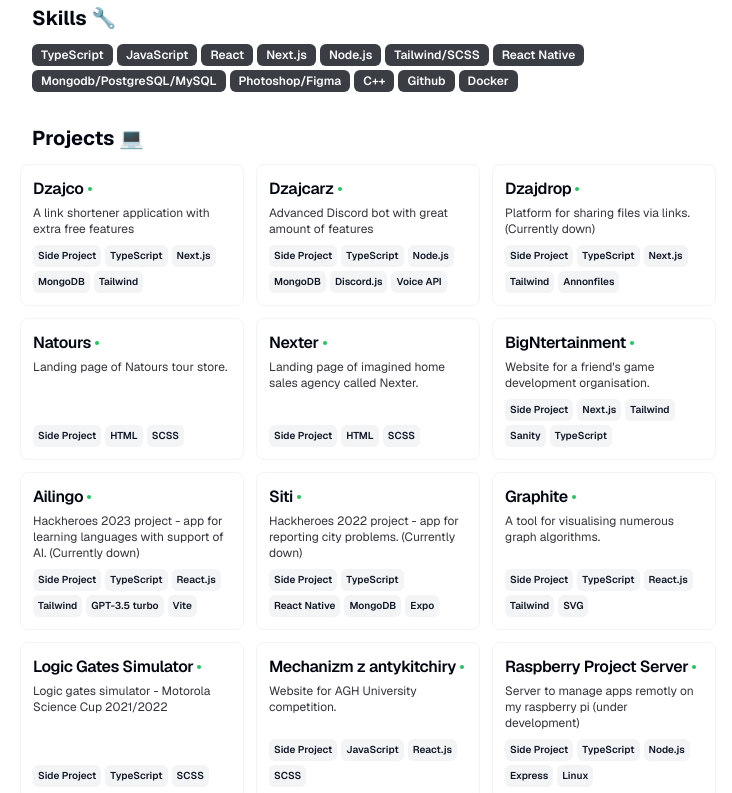
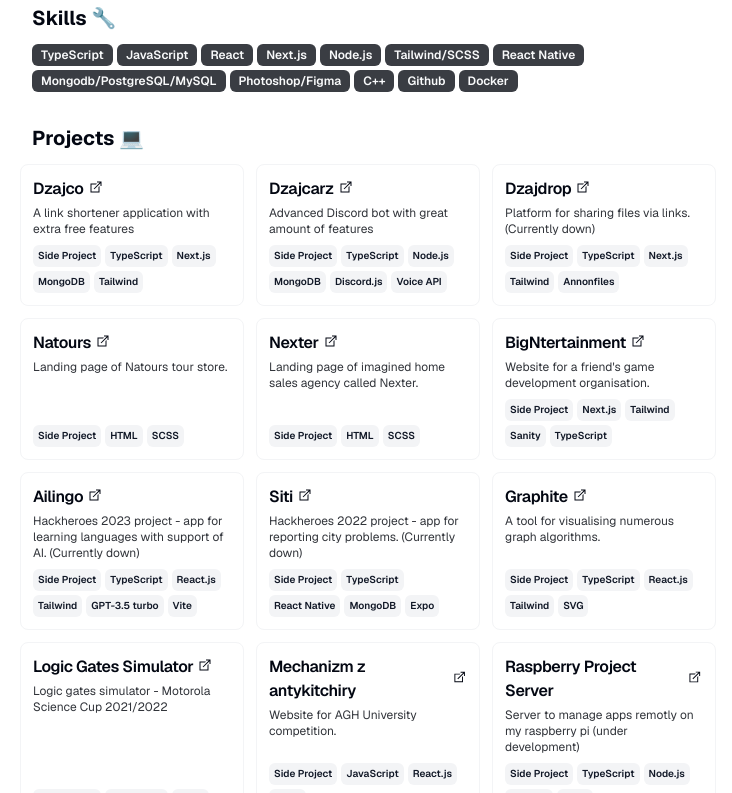
Before and after one commit to LordPrinz/cv, a Next.js app: page / in a window 1280 px wide. Shown: the part 1220-2013 px from the top of the page, without its empty margins (272-1004 px from the left). Built offline with nearby package versions, Linux system fonts and the light colour scheme.

Commit message:
Replace icons

```diff
--- a/src/app/page.tsx
+++ b/src/app/page.tsx
@@ -1,4 +1,4 @@
-import { Avatar, AvatarFallback, AvatarImage } from "@/components/ui/avatar";
+import { Avatar, AvatarFallback } from "@/components/ui/avatar";
 import { Card, CardHeader, CardContent } from "@/components/ui/card";
 import { Badge } from "@/components/ui/badge";
 import { CommandMenu } from "@/components/command-menu";
@@ -223,7 +223,7 @@ export default function Page() {
           </div>
         </Section>
 
-        <Section className="print-force-new-page scroll-mb-16">
+        <Section className="print-force-new-page relative scroll-mb-16">
           <h2 className="text-xl font-bold">Projects 💻</h2>
           <div className="-mx-3 grid grid-cols-1 gap-3 print:grid-cols-3 print:gap-2 md:grid-cols-2 lg:grid-cols-3">
             {RESUME_DATA.projects.map((project) => {
@@ -238,14 +238,14 @@ export default function Page() {
               );
             })}
           </div>
-          <p className="mt-10 hidden w-full scale-75 self-end text-xs text-muted-foreground print:block">
-            Wyrażam zgodę na przetwarzanie moich danych osobowych przez (nazwa
-            firmy) w celu prowadzenia rekrutacji na aplikowane przeze mnie
-            stanowisko.
-          </p>
         </Section>
       </section>
 
+      <p className="absolute bottom-0   hidden max-w-xs self-end text-[10px] text-muted-foreground print:block">
+        Wyrażam zgodę na przetwarzanie moich danych osobowych przez (nazwa
+        firmy) w celu prowadzenia rekrutacji na aplikowane przeze mnie
+        stanowisko.
+      </p>
       <a
         href="https://cv.dzaj.de"
         className="fixed bottom-0 right-10 hidden text-xs text-muted-foreground print:block"
--- a/src/components/project-card.tsx
+++ b/src/components/project-card.tsx
@@ -6,6 +6,7 @@ import {
   CardTitle,
 } from "./ui/card";
 import { Badge } from "./ui/badge";
+import { LinkIcon } from "./icons";
 
 interface Props {
   title: string;
@@ -26,8 +27,7 @@ export function ProjectCard({ title, description, tags, link }: Props) {
                 target="_blank"
                 className="inline-flex items-center gap-1 hover:underline"
               >
-                {title}{" "}
-                <span className="size-1 rounded-full bg-green-500"></span>
+                {title} <LinkIcon className="size-4 -translate-y-0.5" />
               </a>
             ) : (
               title
```
